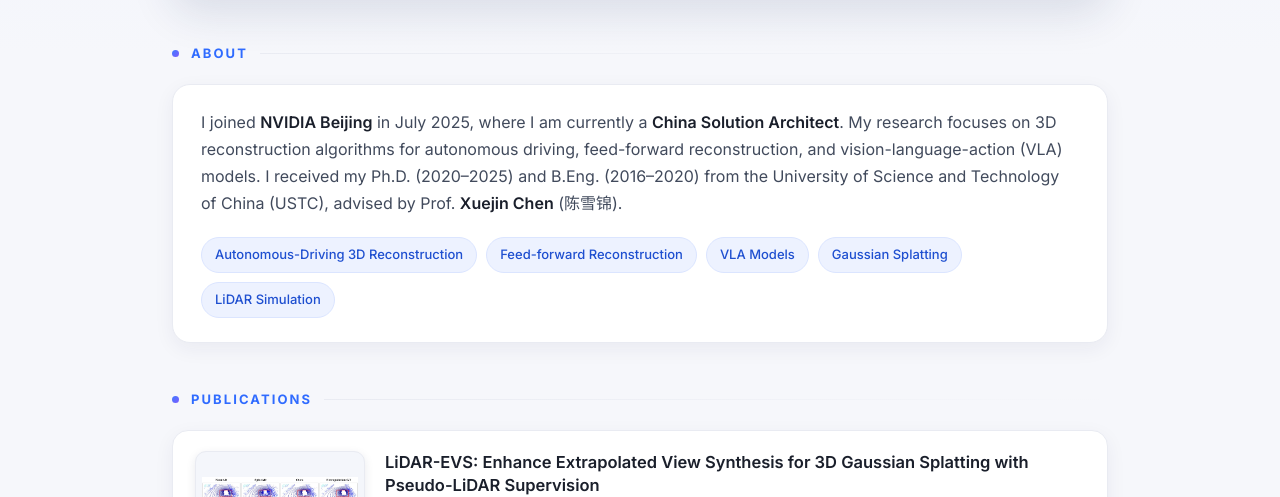
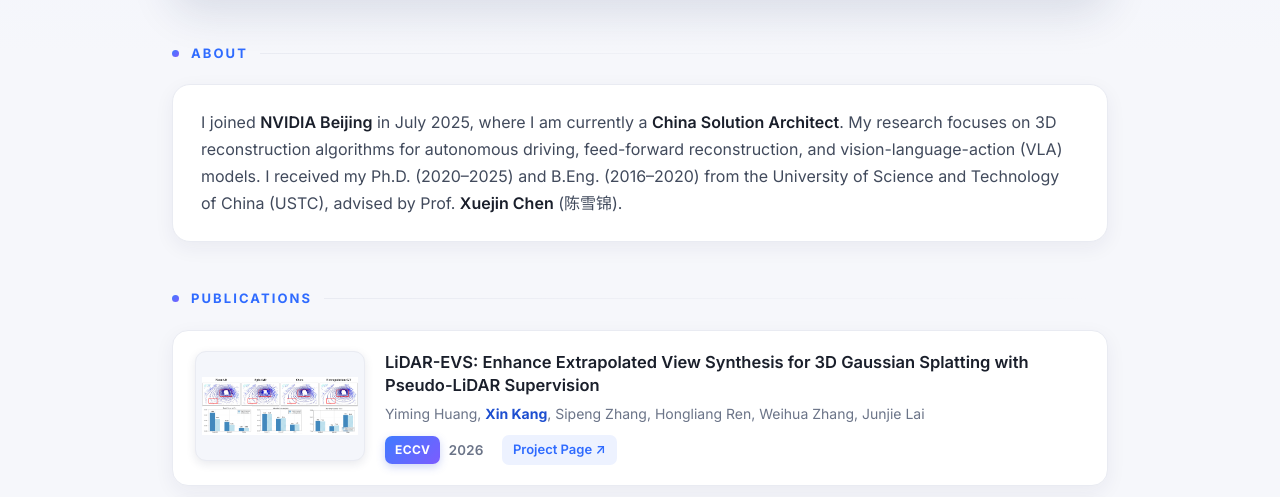
Before and after one commit to kangx326/kangx326.github.io, a plain HTML site: page index.html in a window 1280 px wide. Shown: the part 287-784 px from the top of the page. Drawn offline with Linux system fonts and the light colour scheme.

Commit message:
Remove redundant interests

```diff
--- a/index.html
+++ b/index.html
@@ -153,13 +153,6 @@
         and B.Eng. (2016&ndash;2020) from the University of Science and Technology
         of China (USTC), advised by Prof. <b>Xuejin Chen</b> (陈雪锦).
       </p>
-      <div class="interests">
-        <span class="chip">Autonomous-Driving 3D Reconstruction</span>
-        <span class="chip">Feed-forward Reconstruction</span>
-        <span class="chip">VLA Models</span>
-        <span class="chip">Gaussian Splatting</span>
-        <span class="chip">LiDAR Simulation</span>
-      </div>
     </div>
   </section>
 
```
